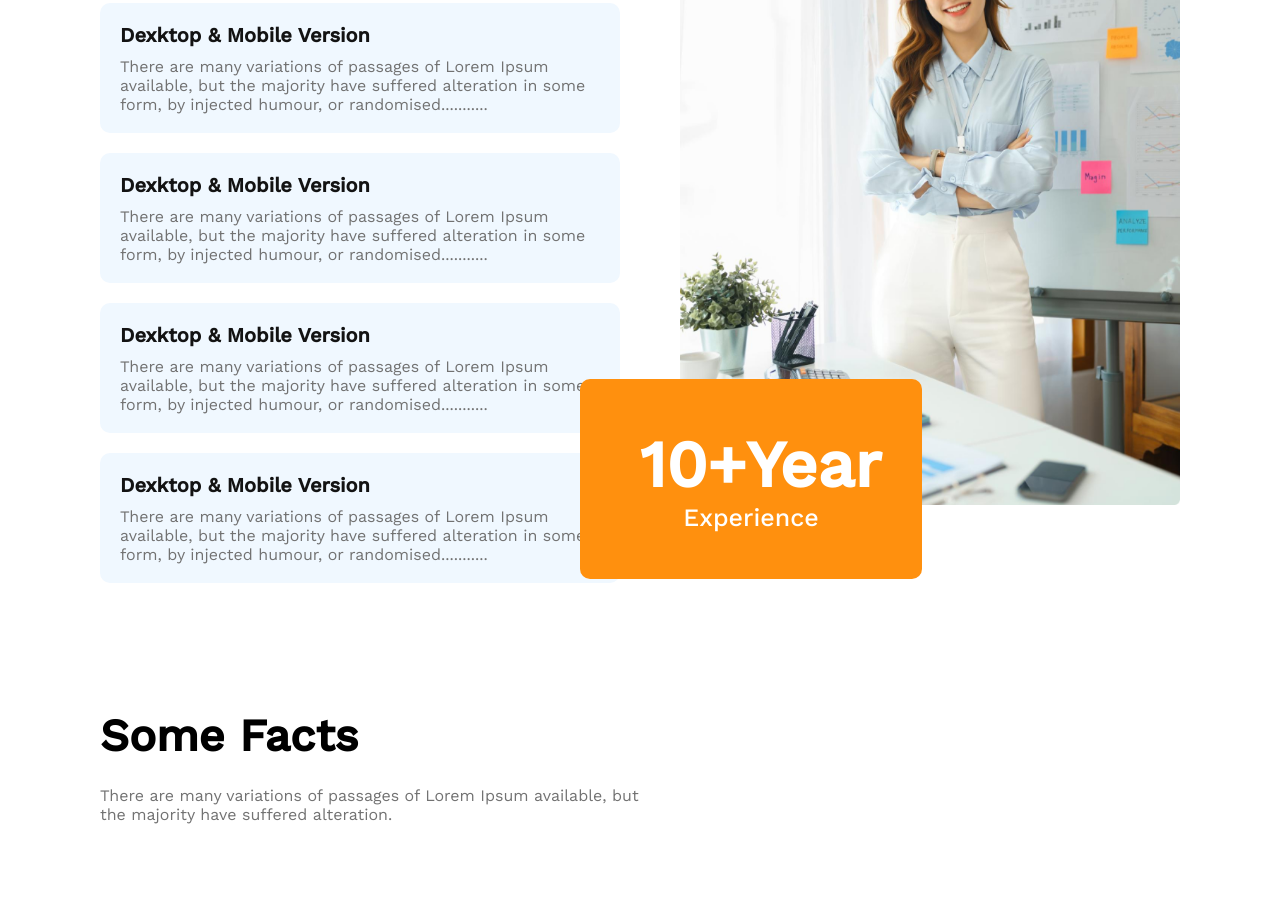
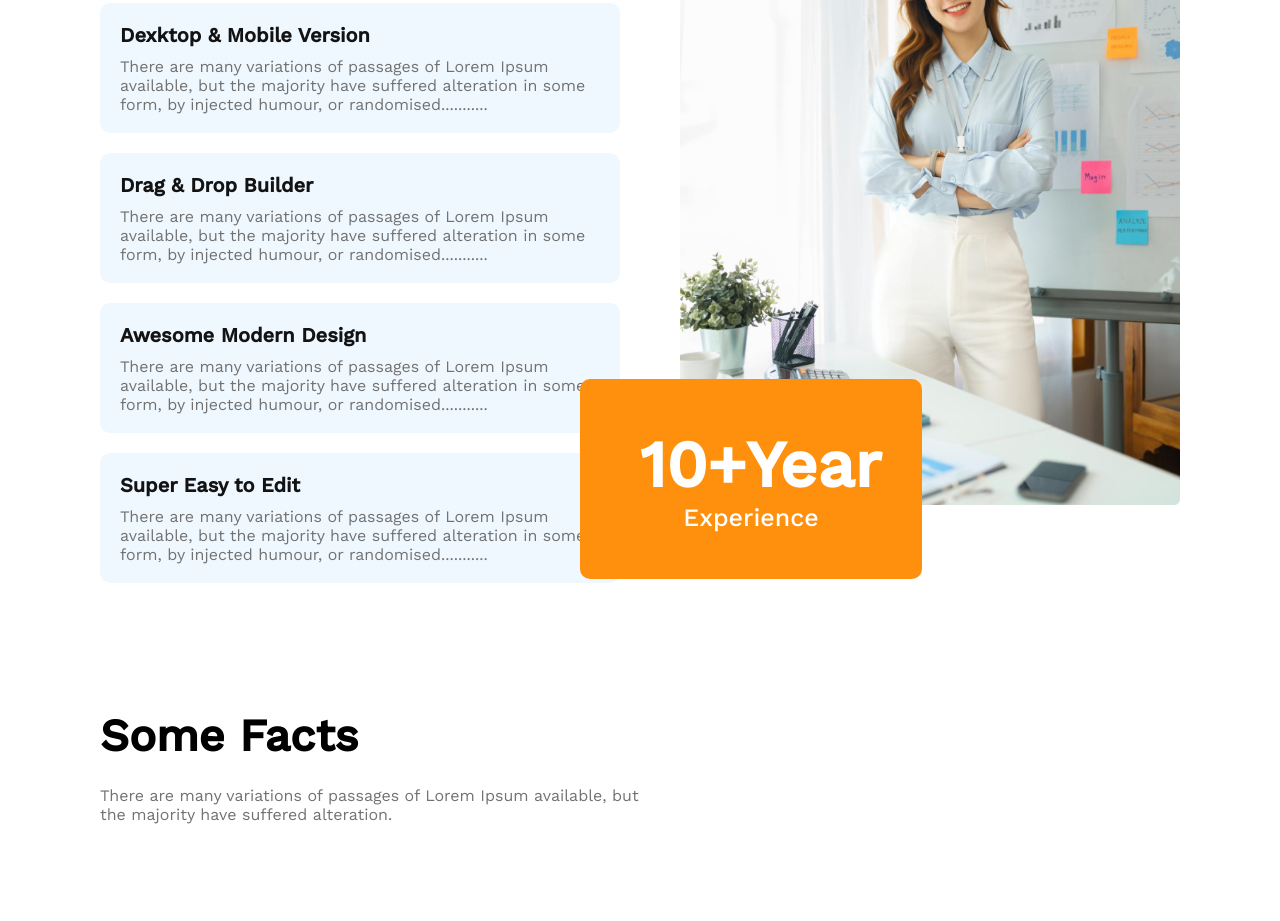
Before and after one commit to iqbalhossainmohon/G3-Architects, a plain HTML site: page index.html in a window 1280 px wide. Shown: the part 1986-2907 px from the top of the page. Drawn offline with nearby package versions, Linux system fonts and the light colour scheme.

Commit message:
change card title

```diff
--- a/index.html
+++ b/index.html
@@ -58,15 +58,15 @@
                 <p class="card-drescription">There are many variations of passages of Lorem Ipsum available, but the majority have suffered alteration in some form, by injected humour, or randomised...........</p>
             </div>
             <div class="card">
-                <h2 class="card-title">Dexktop & Mobile Version</h2>
+                <h2 class="card-title">Drag & Drop Builder</h2>
                 <p class="card-drescription">There are many variations of passages of Lorem Ipsum available, but the majority have suffered alteration in some form, by injected humour, or randomised...........</p>
             </div>
             <div class="card">
-                <h2 class="card-title">Dexktop & Mobile Version</h2>
+                <h2 class="card-title">Awesome Modern Design</h2>
                 <p class="card-drescription">There are many variations of passages of Lorem Ipsum available, but the majority have suffered alteration in some form, by injected humour, or randomised...........</p>
             </div>
             <div class="card">
-                <h2 class="card-title">Dexktop & Mobile Version</h2>
+                <h2 class="card-title">Super Easy to Edit</h2>
                 <p class="card-drescription">There are many variations of passages of Lorem Ipsum available, but the majority have suffered alteration in some form, by injected humour, or randomised...........</p>
             </div>
         </div>
```
